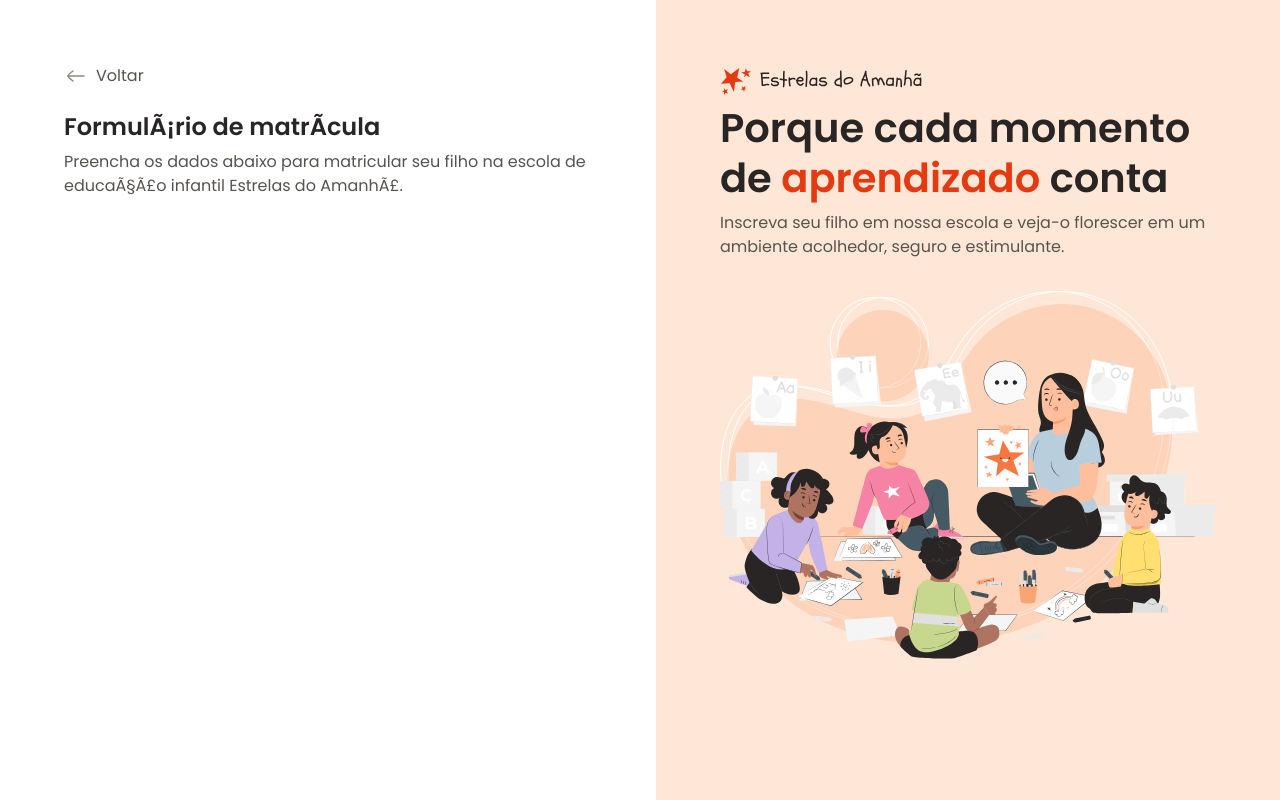
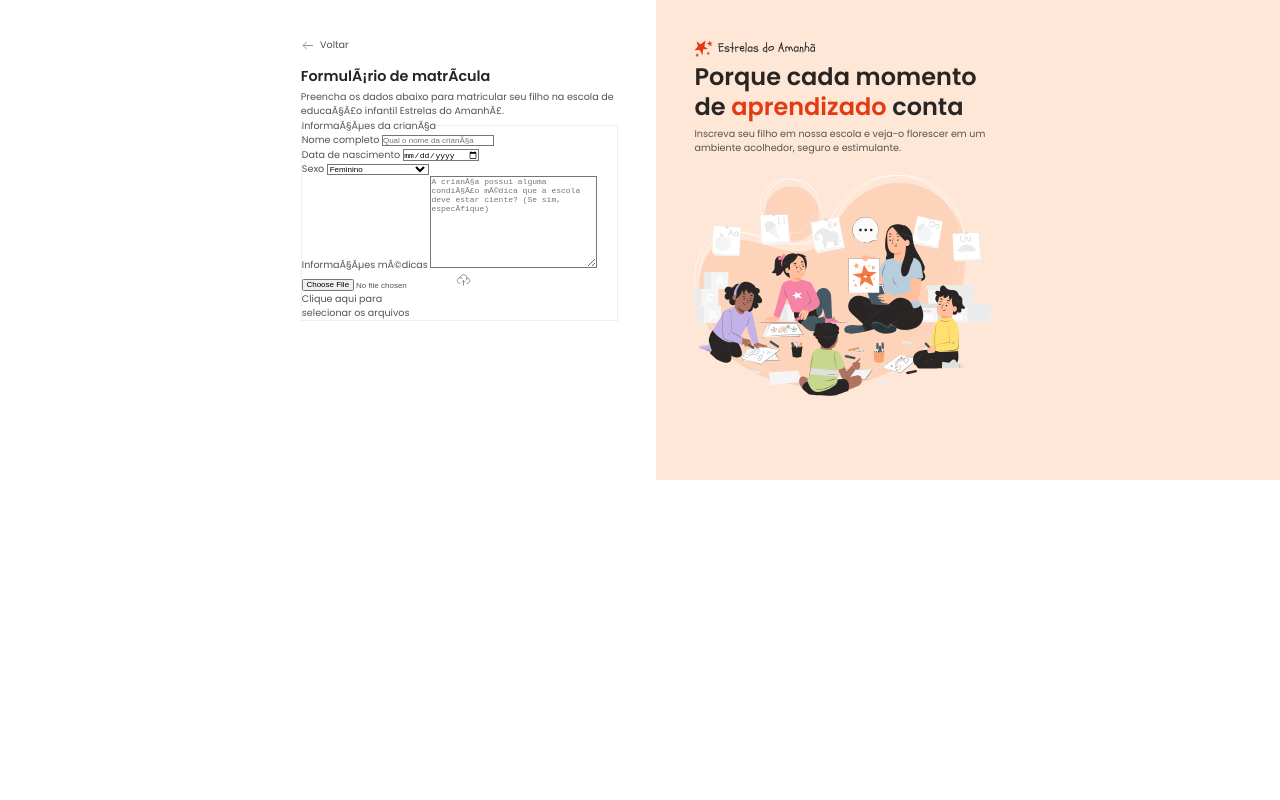
Before and after one commit to carlamagalhaes8/Formulario_de_matricula, a plain HTML site: page index.html in a window 1280 px wide. Drawn offline with Linux system fonts and the light colour scheme.

Commit message:
Iniciando o formulário

```diff
--- a/index.html
+++ b/index.html
@@ -1,5 +1,6 @@
 <!DOCTYPE html>
 <html lang="en">
+
 <head>
     <link rel="preconnect" href="https://fonts.googleapis.com">
     <link rel="preconnect" href="https://fonts.gstatic.com" crossorigin>
@@ -7,8 +8,11 @@
     <meta name="viewport" content="width=device-width, initial-scale=1.0">
     <title>Estrelas do Amanhã</title>
     <link rel="stylesheet" href="styles/index.css">
-    <link href="https://fonts.googleapis.com/css2?family=Archivo:ital,wght@0,100..900;1,100..900&family=Poppins:ital,wght@0,100;0,200;0,300;0,400;0,500;0,600;0,700;0,800;0,900;1,100;1,200;1,300;1,400;1,500;1,600;1,700;1,800;1,900&display=swap" rel="stylesheet">
+    <link
+        href="https://fonts.googleapis.com/css2?family=Archivo:ital,wght@0,100..900;1,100..900&family=Poppins:ital,wght@0,100;0,200;0,300;0,400;0,500;0,600;0,700;0,800;0,900;1,100;1,200;1,300;1,400;1,500;1,600;1,700;1,800;1,900&display=swap"
+        rel="stylesheet">
 </head>
+
 <body>
     <div id="app">
         <main>
@@ -18,7 +22,38 @@
                     <span>Voltar</span>
                 </div>
                 <h1>Formulário de matrícula</h1>
-                <p>Preencha os dados abaixo para matricular seu filho na escola de educação infantil Estrelas do Amanhã.</p>
+                <p>Preencha os dados abaixo para matricular seu filho na escola de educação infantil Estrelas do Amanhã.
+                </p>
+                <form method="post" enctype="multipart/form-data">
+                    <fieldset class="child-info">
+                        <legend>Informações da criança</legend>
+                        <div class="input wrapper">
+                            <label for="fullname">Nome completo</label>
+                            <input id="fullname" name="fullname" type="text" placeholder="Qual o nome da criança">
+                        </div>
+                        <div class="input-wrapper">
+                            <label for="birth">Data de nascimento</label>
+                            <input type="date" id="birth" name="birth" lang="pt-BR">
+                        </div>
+                        <div class="select-wrapper">
+                            <label for="gender">Sexo</label>
+                            <select name="gender" id="gender">
+                                <option value="female">Feminino</option>
+                                <option value="male">Masculino</option>
+                                <option value="na">Prefiro não responder</option>
+                            </select>
+                        </div>
+                        <div class="textarea-wrapper">
+                            <label for="medical-info">Informações médicas</label>
+                            <textarea name="medical-info" id="medical-info" cols="30" rows="10" placeholder="A criança possui alguma condição médica que a escola deve estar ciente? (Se sim, específique)"></textarea>
+                        </div>
+                        <div class="droparea-wrapper">
+                            <input type="file" id="birth-file" name="birth-file">
+                            <img src="assets/icons/cloud-upload.svg" alt="Ícone de nuvem para upload ">
+                            <p>Clique aqui para <br>selecionar os arquivos</p>
+                        </div>
+                    </fieldset>
+                </form>
             </div>
         </main>
         <aside>
@@ -33,7 +68,8 @@
                         conta
                     </h2>
                     <p>
-                        Inscreva seu filho em nossa escola e veja-o florescer em um ambiente acolhedor, seguro e estimulante.
+                        Inscreva seu filho em nossa escola e veja-o florescer em um ambiente acolhedor, seguro e
+                        estimulante.
                     </p>
                 </header>
                 <img src="assets/illustration.svg" alt="Ilustração de uma professora com crianças prestando atenção">
@@ -41,4 +77,5 @@
         </aside>
     </div>
 </body>
+
 </html>
--- a/styles/global.css
+++ b/styles/global.css
@@ -17,6 +17,8 @@
     --stroke-default: #D6D3D1;
     --stroke-highlight: #F3541C;
     --semantic-error: #DC2626;
+
+    zoom: 60%;
 }
 
 body {
```
